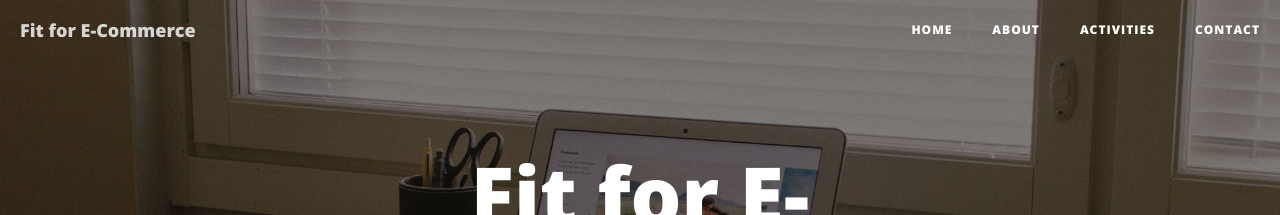
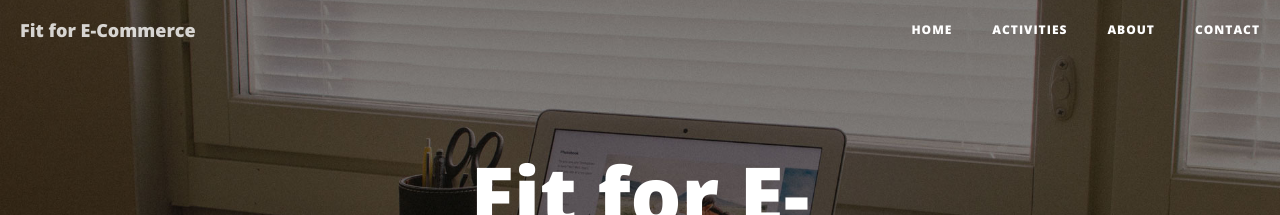
Before and after one commit to fitforecommerce/fitforecommerce.github.io, a Jekyll site: the page built from index.html, in a window 1280 px wide. Shown: the top 215 px of the page. Built offline with Jekyll 4.4.1, drawn with Linux system fonts in a browser that asks for light colours; nearby versions of some CDN libraries; the list of posts is cut into pages by our own code.

Commit message:
set nav manually

```diff
--- a/_includes/nav.html
+++ b/_includes/nav.html
@@ -18,13 +18,15 @@
                 <li>
                     <a href="{{ site.baseurl }}/">Home</a>
                 </li>
-                {% for page in site.pages %}{% if page.title %}
-				{% if page.url != '/404.html' %}
                 <li>
-                    <a href="{{ page.url | prepend: site.baseurl }}">{{ page.title }}</a>
+                    <a href="{{ site.baseurl }}/activities">Activities</a>
                 </li>
-				{% endif %}
-                {% endif %}{% endfor %}
+                <li>
+                    <a href="{{ site.baseurl }}/about">About</a>
+                </li>
+                <li>
+                    <a href="{{ site.baseurl }}/contact">Contact</a>
+                </li>
             </ul>
         </div>
         <!-- /.navbar-collapse -->
```
